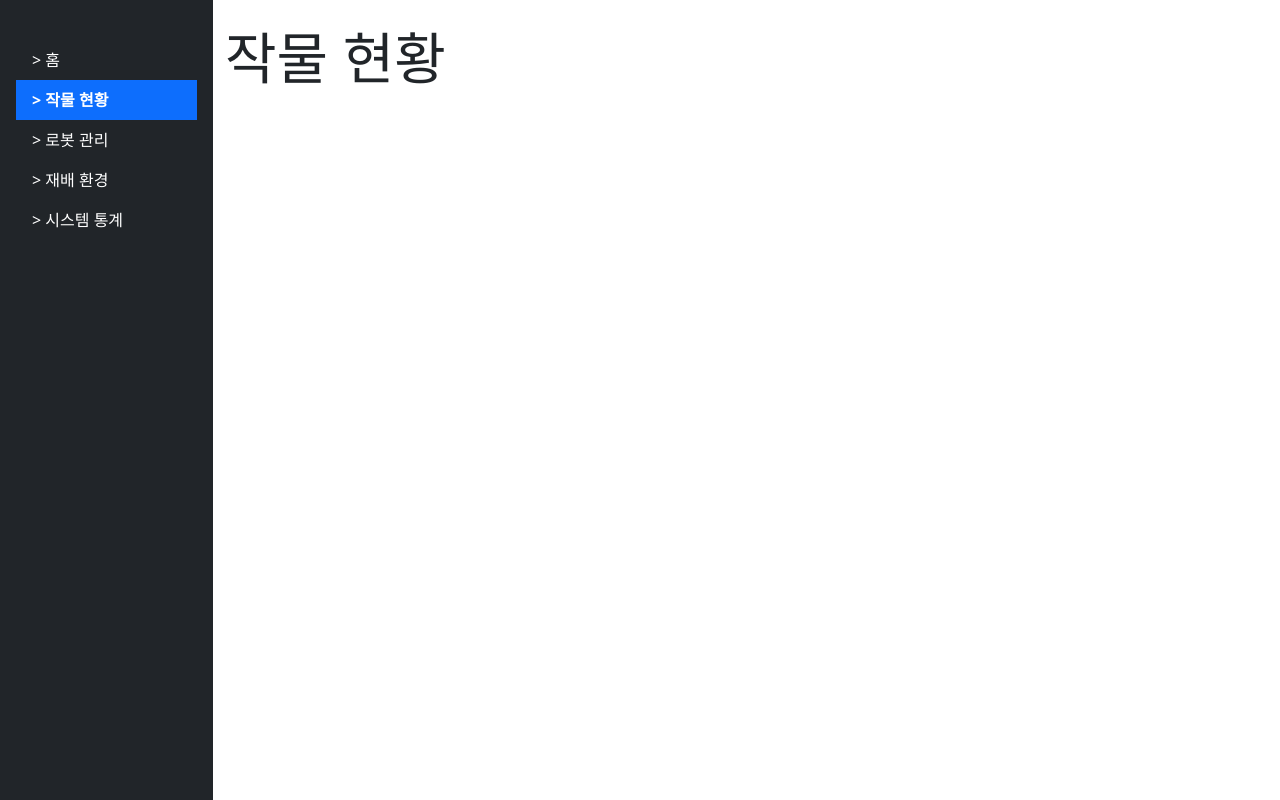
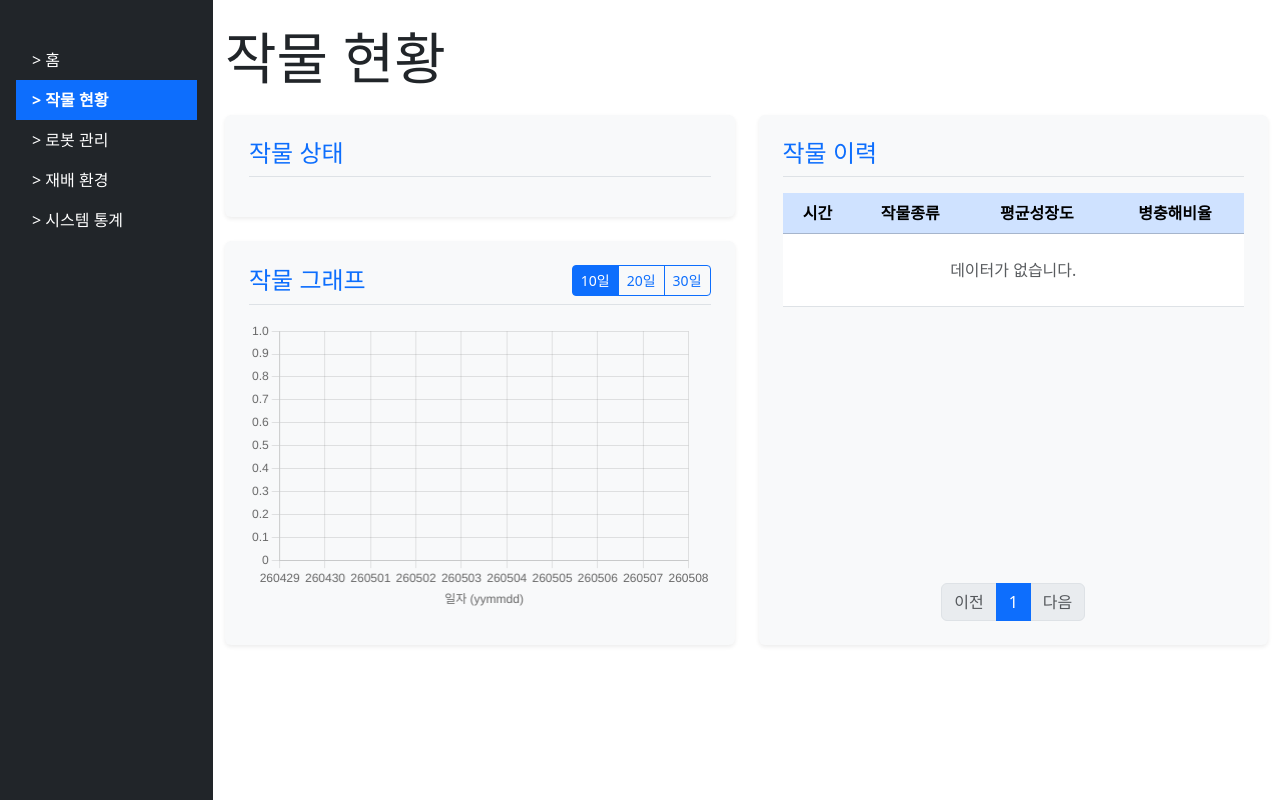
Before and after one commit to eel55114/Smart-farm, a Flask app: page /plants in a window 1280 px wide. Run offline with Flask 3, Linux system fonts and the light colour scheme; parts of the project's set-up code (start-up, migrations or seed data) failed here and were passed over; some libraries are stand-ins or nearby versions.

Commit message:
plants 페이지 수정

```diff
--- a/server/init.sql
+++ b/server/init.sql
@@ -57,6 +57,6 @@ create table robot_history (
     state varchar(30) not null
 );
 
-insert into farm.sensor_type(id, type_name) values(1, "illuminance");
-insert into farm.sensor_type(id, type_name) values(2, "humidity");
-insert into farm.sensor_type(id, type_name) values(3, "temperature");
+--insert into farm.sensor_type(id, type_name) values(1, "illuminance");
+--insert into farm.sensor_type(id, type_name) values(2, "humidity");
+--insert into farm.sensor_type(id, type_name) values(3, "temperature");
--- a/server/script/db_manager/manager.py
+++ b/server/script/db_manager/manager.py
@@ -339,7 +339,7 @@ class DBManager:
             end_date:datetime|None = None,
             n:int|None = None,
             offset:int|None = None
-    ) -> tuple[list[datatype.Plant], Exception | None]:
+    ) -> tuple[list[datatype.PlantStatistics], Exception | None]:
         """
         `plant_statistics`에 기록된 로그를 가져옵니다.
 
--- a/server/script/main.py
+++ b/server/script/main.py
@@ -1,6 +1,8 @@
 import cv2
 import numpy as np
 import time
+import json
+from datetime import datetime, timedelta
 from flask import Flask, render_template, Response, request
 from flask_bootstrap import Bootstrap5
 import os
@@ -8,8 +10,8 @@ from dotenv import load_dotenv
 
 load_dotenv()
 
-from script.db_manager.manager import DBManager
-import script.db_manager.datatype
+from db_manager.manager import DBManager
+import db_manager.datatype
 
 app = Flask(__name__)
 bootstrap = Bootstrap5(app)
@@ -83,21 +85,115 @@ def robot():
 def plants():
     types, err = db.get_active_plant_type()
     if err is not None:
-        return render_template('plants.html', data=dict())
+        types = dict()
 
-    plants, err = db.get_plant_state(ids=[], all=True)
+    # 현재 작물 정보 쿼리
+    plants_data, err = db.get_plant_state(ids=[], all=True)
     if err is not None:
-        return render_template('plants.html', data=dict())
+        plants_data = []
 
-    data = dict()
+    status_data = dict()
     for type_id, type_name in types.items():
-        data[type_name] = []
+        status_data[type_name] = []
 
-    for plant in plants:
-        type_name = types[plant.type_id]
-        data[type_name].append(plant)
+    # 현재 작물 정보를 작물 타입별로 분류
+    for plant in plants_data:
+        type_name = types.get(plant.type_id)
+        if type_name:
+            status_data[type_name].append(plant)
 
-    return render_template('plants.html', data=data)
+    page = request.args.get('page', 1, type=int)
+    days = request.args.get('days', 10, type=int)
+
+    type_ids = list(types.keys())
+
+    per_page = 15
+    offset = (page - 1) * per_page
+
+    history_records, _ = db.get_plant_statistics(type_ids=type_ids, n=per_page + 1, offset=offset)
+    has_next = len(history_records) > per_page if history_records else False
+    history_data = history_records[:per_page] if history_records else []
+
+    for h in history_data:
+        h.type_name = types.get(h.type_id, "Unknown")
+
+    latest_records, _ = db.get_plant_statistics(type_ids=type_ids, n=1)
+    if latest_records:
+        end_date = latest_records[0].created_at
+    else:
+        end_date = datetime.now()
+
+    start_date = end_date - timedelta(days=days - 1)
+    start_date = start_date.replace(hour=0, minute=0, second=0, microsecond=0)
+
+    graph_records, _ = db.get_plant_statistics(type_ids=type_ids, start_date=start_date)
+
+    labels = []
+    curr = start_date
+    while curr.date() <= end_date.date():
+        labels.append(curr.strftime("%y%m%d"))
+        curr += timedelta(days=1)
+
+    chart_data = {
+        'labels': labels,
+        'datasets': []
+    }
+
+    colors = [
+        ("rgba(255, 99, 132, 1)", "rgba(255, 99, 132, 0.2)"),
+        ("rgba(54, 162, 235, 1)", "rgba(54, 162, 235, 0.2)"),
+        ("rgba(255, 206, 86, 1)", "rgba(255, 206, 86, 0.2)"),
+        ("rgba(75, 192, 192, 1)", "rgba(75, 192, 192, 0.2)"),
+    ]
+
+    if graph_records:
+        for i, type_id in enumerate(type_ids):
+            type_name = types[type_id]
+            avg_mat = []
+            dis_rat = []
+
+            type_records = [r for r in graph_records if r.type_id == type_id]
+            records_by_date = {}
+            for r in type_records:
+                date_str = r.created_at.strftime("%y%m%d")
+                records_by_date.setdefault(date_str, []).append(r)
+
+            for label in labels:
+                if label in records_by_date:
+                    day_recs = records_by_date[label]
+                    avg_mat.append(round(sum(r.avg_maturity for r in day_recs) / len(day_recs), 3))
+                    dis_rat.append(round(sum(r.disease_ratio for r in day_recs) / len(day_recs), 3))
+                else:
+                    avg_mat.append(None)
+                    dis_rat.append(None)
+
+            c1, _ = colors[(i * 2) % len(colors)]
+            c2, _ = colors[(i * 2 + 1) % len(colors)]
+
+            chart_data['datasets'].append({
+                'label': f'{type_name} 평균 성장도',
+                'data': avg_mat,
+                'borderColor': c1,
+                'backgroundColor': c1,
+                'spanGaps': False,
+                'tension': 0.1
+            })
+            chart_data['datasets'].append({
+                'label': f'{type_name} 병충해 비율',
+                'data': dis_rat,
+                'borderColor': c2,
+                'backgroundColor': c2,
+                'spanGaps': False,
+                'tension': 0.1
+            })
+
+    return render_template('plants.html',
+                           status_data=status_data,
+                           history_data=history_data,
+                           page=page,
+                           has_next=has_next,
+                           days=days,
+                           chart_data=json.dumps(chart_data))
 
 @app.route('/environment')
 def environment():
@@ -109,5 +205,4 @@ def system():
 
 
 if __name__ == '__main__':
-    # 외부 접근이 가능하도록 host 설정 권장
     app.run(port=5000, debug=True)
--- a/server/script/templates/base.html
+++ b/server/script/templates/base.html
@@ -5,6 +5,7 @@
     <meta name="viewport" content="width=device-width, initial-scale=1">
     <title>{% block title %}{% endblock %} - 스마트 팜</title>
     {{ bootstrap.load_css() }}
+    <script src="https://cdn.jsdelivr.net/npm/chart.js"></script>
     <style>
         #sidebar .nav-link.active {
             background-color: #0d6efd !important;
@@ -19,7 +20,7 @@
 <body>
     <div class="d-flex">
         <!-- 사이드바 영역 -->
-        <nav id="sidebar" class="bg-dark vh-100 p-3" style="width: 250px;">
+        <nav id="sidebar" class="bg-dark vh-100 p-3 sticky-top" style="width: 250px; top: 0;">
             <ul class="nav flex-column mt-4">
                 <li class="nav-item">
                     <a href="/" class="nav-link {{ 'active' if request.endpoint == 'index' else 'text-white' }}">>
--- a/server/script/templates/plants.html
+++ b/server/script/templates/plants.html
@@ -3,27 +3,141 @@
 {% block title %}작물 현황{% endblock %}
 
 {% block content %}
-    <h1 class="display-4">작물 현황</h1>
+<h1 class="display-4 mb-4">작물 현황</h1>
 
-    <div class="scrollable-container bg-light">
-        {% for plant_type, plants in data.items() %}
-            <div class="row">
-                <div class="col-12">
-                    <h4 class="category-header">{{ plant_type }}</h4>
-                </div>
-            </div>
+<div class="row">
+    <!-- 좌측 열 (2사분면, 3사분면) -->
+    <div class="col-md-6 mb-4">
 
-            <div class="row row-cols-1 row-cols-md-4 g-1 mb-4">
-                {% for plant in plants %}
-                <div class="col">
-                    <div class="object-item">
-                        <div class="small">{{ plant.id }} <b>{{ plant.name }}</b></div>
-                        <p>성장도: <strong>{{ plant.maturity }}</strong></p>
-                        <p>병충해: <strong>{{ "❗있음" if plant.is_disease else "✅없음"}}</strong></p>
+        <!-- 2사분면: 작물 상태 -->
+        <div class="bg-light p-4 rounded shadow-sm mb-4">
+            <h4 class="mb-3 text-primary border-bottom pb-2">작물 상태</h4>
+            <div class="scrollable-container" style="max-height: 400px; overflow-y: auto; overflow-x: hidden;">
+                {% for plant_type, plants in status_data.items() %}
+                <h5 class="mt-3 mb-2 text-secondary">{{ plant_type }}</h5>
+                <div class="row row-cols-2 row-cols-md-3 g-2 mb-3 mr-10">
+                    {% for plant in plants %}
+                    <div class="col">
+                        <div
+                            class="card h-100 {% if plant.is_disease %}border-danger{% else %}border-success{% endif %}">
+                            <div class="card-body p-3">
+                                <h6 class="card-title text-dark">#{{ plant.id }} <span class="fw-bold">{{ plant.name
+                                        }}</span></h6>
+                                <div class="d-flex justify-content-between align-items-center mt-2">
+                                    <span class="small text-muted">성장도: <strong class="text-dark">{{ plant.maturity *100
+                                            }}%</strong></span>
+                                    {% if plant.is_disease %}
+                                    <span class="badge bg-danger rounded-pill">병충해</span>
+                                    {% else %}
+                                    <span class="badge bg-success rounded-pill">정상</span>
+                                    {% endif %}
+                                </div>
+                            </div>
+                        </div>
                     </div>
+                    {% endfor %}
                 </div>
                 {% endfor %}
             </div>
-        {% endfor %}
+        </div>
+
+        <!-- 3사분면: 작물 그래프 -->
+        <div class="bg-light p-4 rounded shadow-sm">
+            <div class="d-flex justify-content-between align-items-center mb-3 border-bottom pb-2">
+                <h4 class="mb-0 text-primary">작물 그래프</h4>
+                <div class="btn-group" role="group">
+                    <a href="{{ url_for('plants', days=10, page=page) }}"
+                        class="btn btn-sm btn-outline-primary {% if days == 10 %}active{% endif %}">10일</a>
+                    <a href="{{ url_for('plants', days=20, page=page) }}"
+                        class="btn btn-sm btn-outline-primary {% if days == 20 %}active{% endif %}">20일</a>
+                    <a href="{{ url_for('plants', days=30, page=page) }}"
+                        class="btn btn-sm btn-outline-primary {% if days == 30 %}active{% endif %}">30일</a>
+                </div>
+            </div>
+            <div style="position: relative; height:300px;">
+                <canvas id="cropChart"></canvas>
+            </div>
+        </div>
+
     </div>
+
+    <!-- 우측 열 (1, 4사분면 통합) -->
+    <div class="col-md-6 mb-4">
+
+        <!-- 1, 4사분면: 작물 이력 -->
+        <div class="bg-light p-4 rounded shadow-sm h-100 d-flex flex-column">
+            <h4 class="mb-3 text-primary border-bottom pb-2">작물 이력</h4>
+
+            <div class="table-responsive flex-grow-1">
+                <table class="table table-hover text-center align-middle">
+                    <thead class="table-primary">
+                        <tr>
+                            <th>시간</th>
+                            <th>작물종류</th>
+                            <th>평균성장도</th>
+                            <th>병충해비율</th>
+                        </tr>
+                    </thead>
+                    <tbody>
+                        {% for item in history_data %}
+                        <tr>
+                            <td>{{ item.created_at.strftime('%Y-%m-%d %H:%M') }}</td>
+                            <td><span class="badge bg-secondary">{{ item.type_name }}</span></td>
+                            <td>{{ item.avg_maturity }}</td>
+                            <td>{{ item.disease_ratio }}</td>
+                        </tr>
+                        {% else %}
+                        <tr>
+                            <td colspan="4" class="text-muted py-4">데이터가 없습니다.</td>
+                        </tr>
+                        {% endfor %}
+                    </tbody>
+                </table>
+            </div>
+
+            <nav class="mt-3">
+                <ul class="pagination justify-content-center mb-0">
+                    <li class="page-item {% if page == 1 %}disabled{% endif %}">
+                        <a class="page-link" href="{{ url_for('plants', page=page-1, days=days) }}">이전</a>
+                    </li>
+                    <li class="page-item active"><span class="page-link">{{ page }}</span></li>
+                    <li class="page-item {% if not has_next %}disabled{% endif %}">
+                        <a class="page-link" href="{{ url_for('plants', page=page+1, days=days) }}">다음</a>
+                    </li>
+                </ul>
+            </nav>
+        </div>
+
+    </div>
+</div>
+
+<script>
+    document.addEventListener("DOMContentLoaded", function () {
+        const ctx = document.getElementById('cropChart').getContext('2d');
+        const chartData = {{ chart_data | safe
+    }};
+
+    new Chart(ctx, {
+        type: 'line',
+        data: chartData,
+        options: {
+            responsive: true,
+            maintainAspectRatio: false,
+            scales: {
+                x: {
+                    title: { display: true, text: '일자 (yymmdd)' }
+                },
+                y: {
+                    beginAtZero: true
+                }
+            },
+            plugins: {
+                legend: {
+                    position: 'bottom'
+                }
+            }
+        }
+    });
+    });
+</script>
 {% endblock %}
```
Also changed, not shown: server/script/connector.py (added, +78 -0 lines), server/script/templates/environment.html (added, +7 -0 lines), server/test_dataset.sql (+10 -0 lines).
